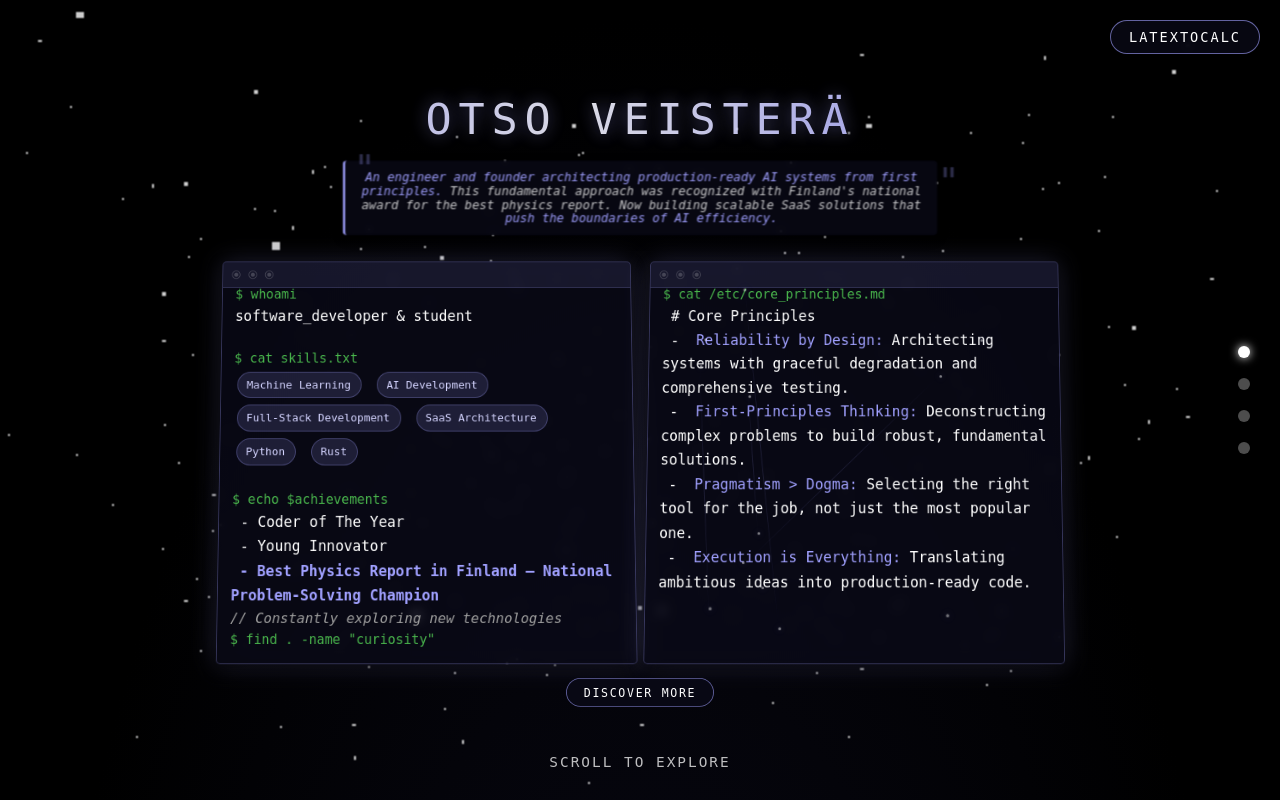
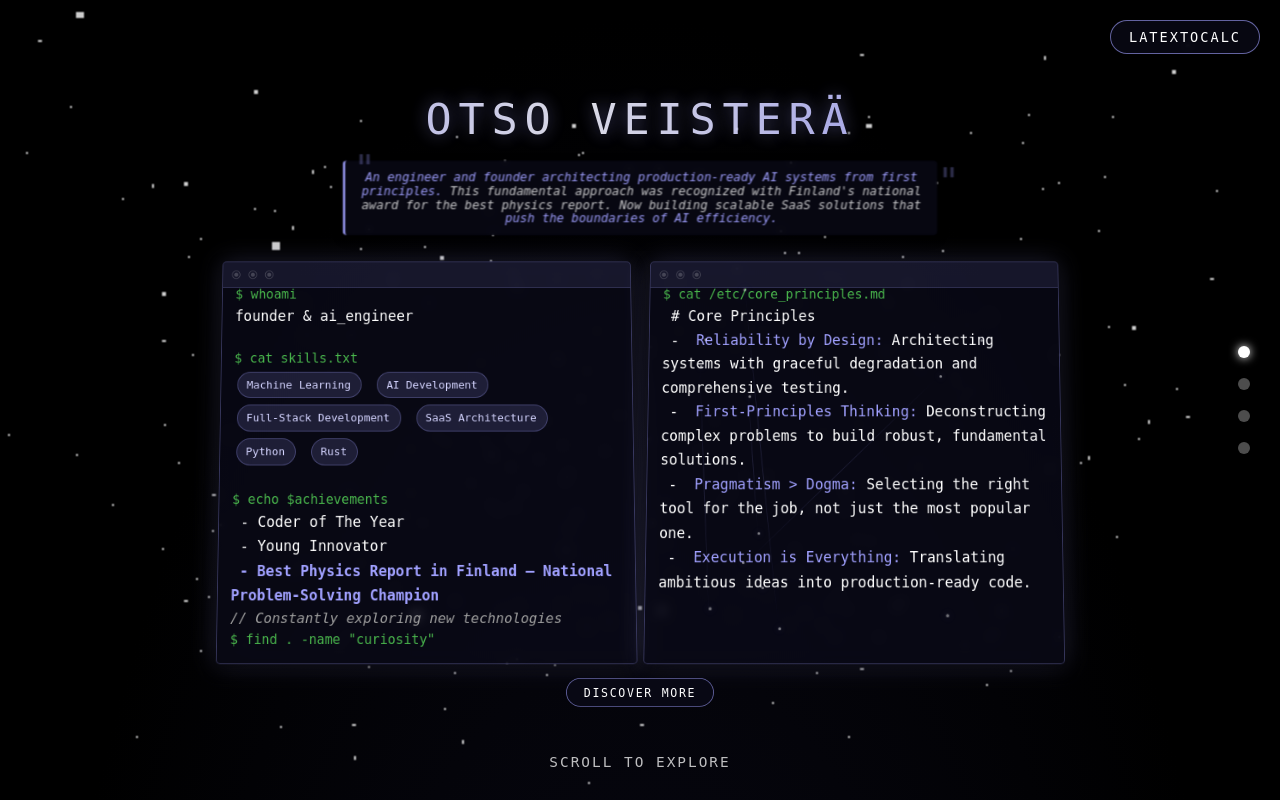
Before and after one commit to OtsoBear/LatexToCalc-Server, a Flask app: page / in a window 1280 px wide. Run offline with Flask 3, Linux system fonts and the light colour scheme; some libraries are stand-ins or nearby versions.

Commit message:
Update terminal output to reflect current role as founder & AI engineer

```diff
--- a/python/src/templates/index.html
+++ b/python/src/templates/index.html
@@ -598,7 +598,7 @@
                 <div class="terminal-box">
                     <div class="terminal-content">
                         <span class="terminal-command">$ whoami</span><br>
-                        <span class="terminal-output">software_developer & student</span><br><br>
+                        <span class="terminal-output">founder & ai_engineer</span><br><br>
 
                         <span class="terminal-command">$ cat skills.txt</span><br>
                         <span class="terminal-output">
```
